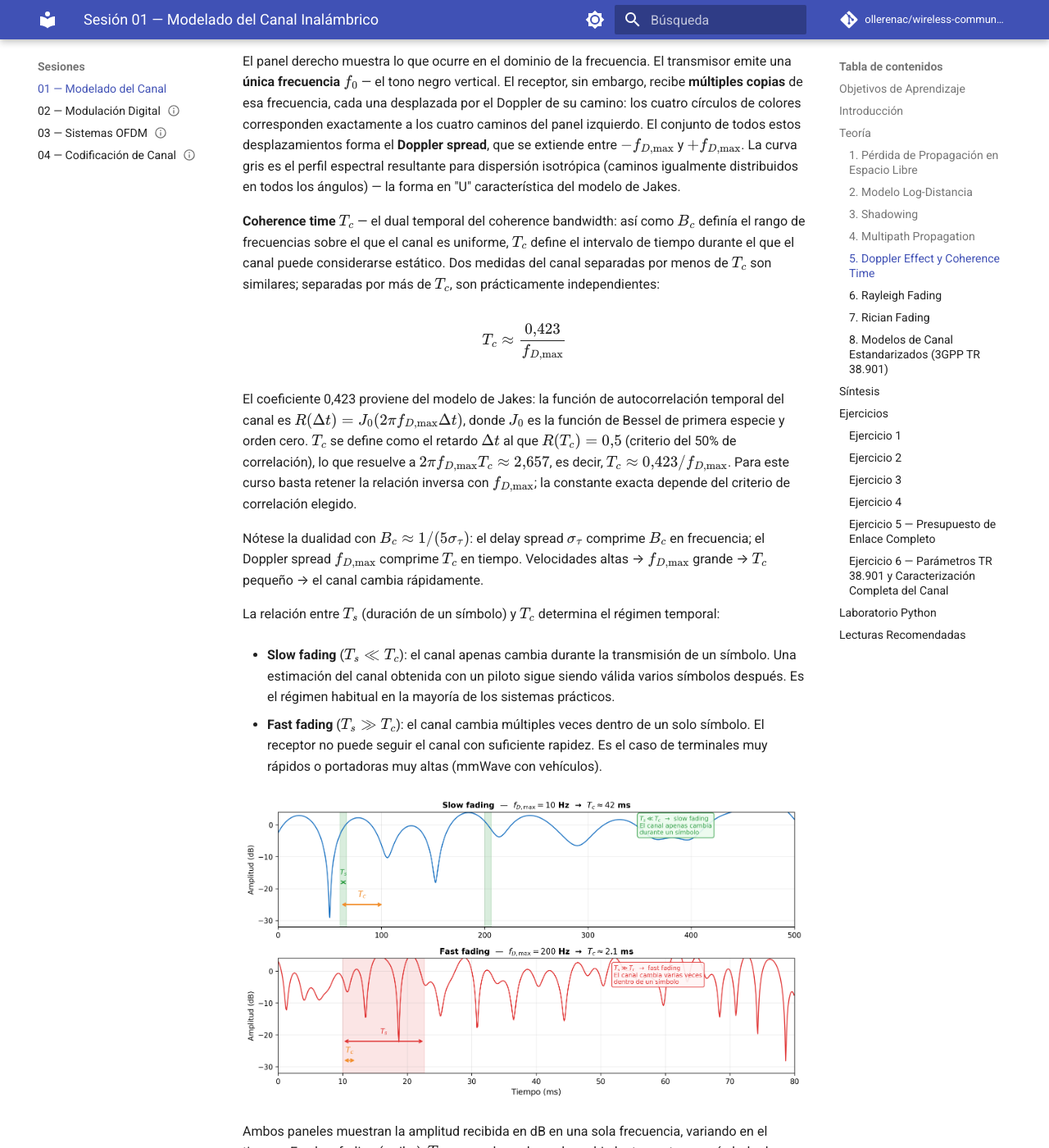
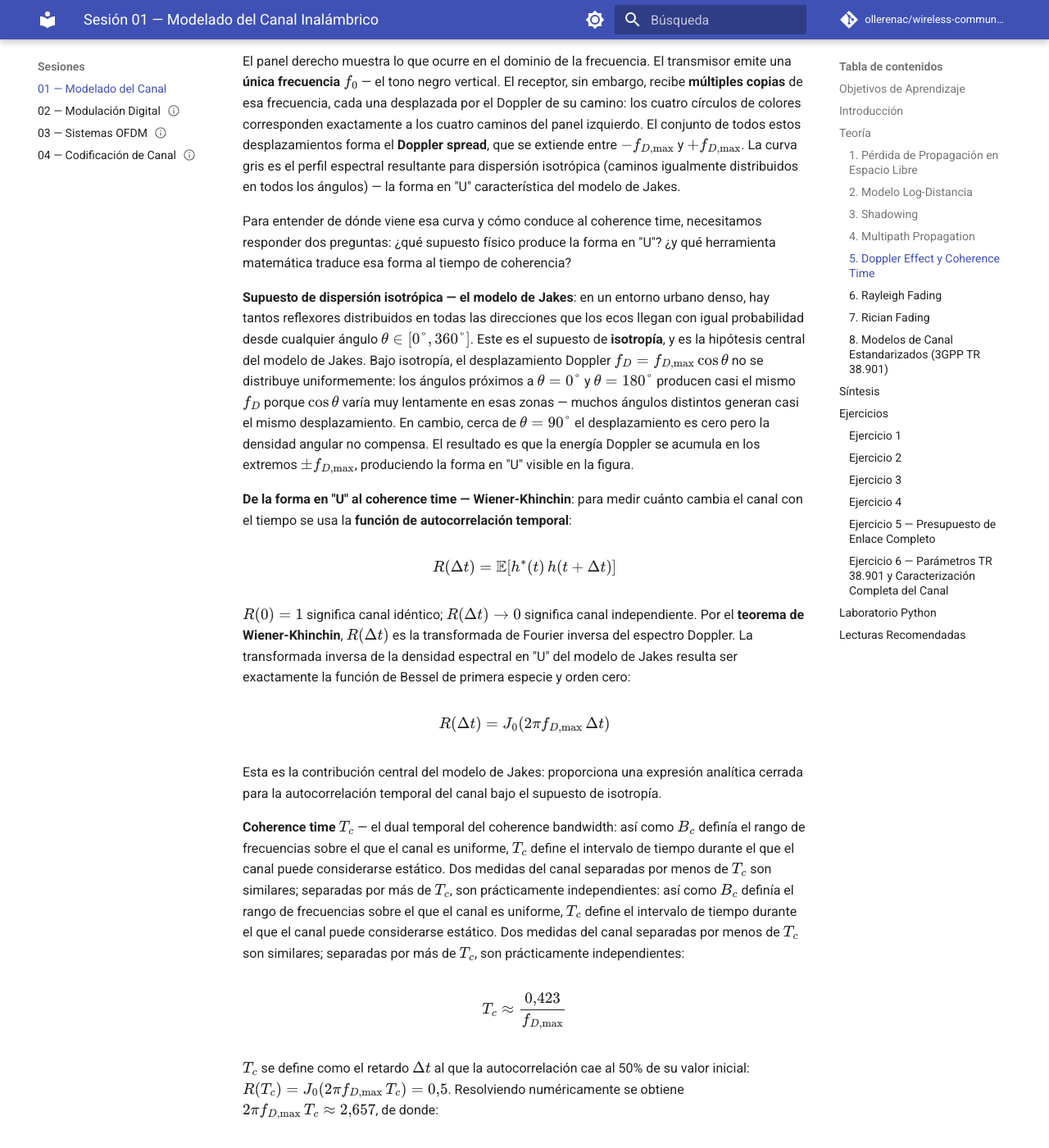
Before and after one commit to ollerenac/wireless-communication-systems, an MkDocs documentation site: the page built from docs/sessions/01-channel-modeling/index.md, in a window 1280 px wide and 1400 px high, scrolled down 10466 px. Shown: the whole window at 82% size. Built offline with MkDocs 1.6.1 and Material for MkDocs 9.7.7, drawn with Linux system fonts in a browser that asks for light colours; comment, search, counter and statistics services are not loaded; some of the changed text lies outside the part shown.

Commit message:
docs(session-01): contextualize Jakes model — isotropic scattering, Wiener-Khinchin, J0 derivation of 0.423

```diff
--- a/docs/sessions/01-channel-modeling/index.md
+++ b/docs/sessions/01-channel-modeling/index.md
@@ -199,11 +199,29 @@ El panel izquierdo muestra cuatro caminos multitrayecto llegando al receptor mó
 
 El panel derecho muestra lo que ocurre en el dominio de la frecuencia. El transmisor emite una **única frecuencia** $f_0$ — el tono negro vertical. El receptor, sin embargo, recibe **múltiples copias** de esa frecuencia, cada una desplazada por el Doppler de su camino: los cuatro círculos de colores corresponden exactamente a los cuatro caminos del panel izquierdo. El conjunto de todos estos desplazamientos forma el **Doppler spread**, que se extiende entre $-f_{D,\text{max}}$ y $+f_{D,\text{max}}$. La curva gris es el perfil espectral resultante para dispersión isotrópica (caminos igualmente distribuidos en todos los ángulos) — la forma en "U" característica del modelo de Jakes.
 
-**Coherence time** $T_c$ — el dual temporal del coherence bandwidth: así como $B_c$ definía el rango de frecuencias sobre el que el canal es uniforme, $T_c$ define el intervalo de tiempo durante el que el canal puede considerarse estático. Dos medidas del canal separadas por menos de $T_c$ son similares; separadas por más de $T_c$, son prácticamente independientes:
+Para entender de dónde viene esa curva y cómo conduce al coherence time, necesitamos responder dos preguntas: ¿qué supuesto físico produce la forma en "U"? ¿y qué herramienta matemática traduce esa forma al tiempo de coherencia?
+
+**Supuesto de dispersión isotrópica — el modelo de Jakes**: en un entorno urbano denso, hay tantos reflexores distribuidos en todas las direcciones que los ecos llegan con igual probabilidad desde cualquier ángulo $\theta \in [0°, 360°]$. Este es el supuesto de **isotropía**, y es la hipótesis central del modelo de Jakes. Bajo isotropía, el desplazamiento Doppler $f_D = f_{D,\text{max}}\cos\theta$ no se distribuye uniformemente: los ángulos próximos a $\theta = 0°$ y $\theta = 180°$ producen casi el mismo $f_D$ porque $\cos\theta$ varía muy lentamente en esas zonas — muchos ángulos distintos generan casi el mismo desplazamiento. En cambio, cerca de $\theta = 90°$ el desplazamiento es cero pero la densidad angular no compensa. El resultado es que la energía Doppler se acumula en los extremos $\pm f_{D,\text{max}}$, produciendo la forma en "U" visible en la figura.
+
+**De la forma en "U" al coherence time — Wiener-Khinchin**: para medir cuánto cambia el canal con el tiempo se usa la **función de autocorrelación temporal**:
+
+$$R(\Delta t) = \mathbb{E}\!\left[h^*(t)\, h(t + \Delta t)\right]$$
+
+$R(0) = 1$ significa canal idéntico; $R(\Delta t) \to 0$ significa canal independiente. Por el **teorema de Wiener-Khinchin**, $R(\Delta t)$ es la transformada de Fourier inversa del espectro Doppler. La transformada inversa de la densidad espectral en "U" del modelo de Jakes resulta ser exactamente la función de Bessel de primera especie y orden cero:
+
+$$R(\Delta t) = J_0\!\left(2\pi f_{D,\text{max}}\, \Delta t\right)$$
+
+Esta es la contribución central del modelo de Jakes: proporciona una expresión analítica cerrada para la autocorrelación temporal del canal bajo el supuesto de isotropía.
+
+**Coherence time** $T_c$ — el dual temporal del coherence bandwidth: así como $B_c$ definía el rango de frecuencias sobre el que el canal es uniforme, $T_c$ define el intervalo de tiempo durante el que el canal puede considerarse estático. Dos medidas del canal separadas por menos de $T_c$ son similares; separadas por más de $T_c$, son prácticamente independientes: así como $B_c$ definía el rango de frecuencias sobre el que el canal es uniforme, $T_c$ define el intervalo de tiempo durante el que el canal puede considerarse estático. Dos medidas del canal separadas por menos de $T_c$ son similares; separadas por más de $T_c$, son prácticamente independientes:
 
 $$T_c \approx \frac{0{,}423}{f_{D,\text{max}}}$$
 
-El coeficiente 0,423 proviene del modelo de Jakes: la función de autocorrelación temporal del canal es $R(\Delta t) = J_0(2\pi f_{D,\text{max}} \Delta t)$, donde $J_0$ es la función de Bessel de primera especie y orden cero. $T_c$ se define como el retardo $\Delta t$ al que $R(T_c) = 0{,}5$ (criterio del 50% de correlación), lo que resuelve a $2\pi f_{D,\text{max}} T_c \approx 2{,}657$, es decir, $T_c \approx 0{,}423/f_{D,\text{max}}$. Para este curso basta retener la relación inversa con $f_{D,\text{max}}$; la constante exacta depende del criterio de correlación elegido.
+$T_c$ se define como el retardo $\Delta t$ al que la autocorrelación cae al 50% de su valor inicial: $R(T_c) = J_0(2\pi f_{D,\text{max}}\, T_c) = 0{,}5$. Resolviendo numéricamente se obtiene $2\pi f_{D,\text{max}}\, T_c \approx 2{,}657$, de donde:
+
+$$T_c \approx \frac{0{,}423}{f_{D,\text{max}}}$$
+
+El coeficiente 0,423 no es un número arbitrario — es la consecuencia directa de resolver $J_0(x) = 0{,}5$. Para este curso basta retener la relación inversa con $f_{D,\text{max}}$; la constante exacta depende del criterio de correlación elegido.
 
 Nótese la dualidad con $B_c \approx 1/(5\sigma_\tau)$: el delay spread $\sigma_\tau$ comprime $B_c$ en frecuencia; el Doppler spread $f_{D,\text{max}}$ comprime $T_c$ en tiempo. Velocidades altas → $f_{D,\text{max}}$ grande → $T_c$ pequeño → el canal cambia rápidamente.
 
```
